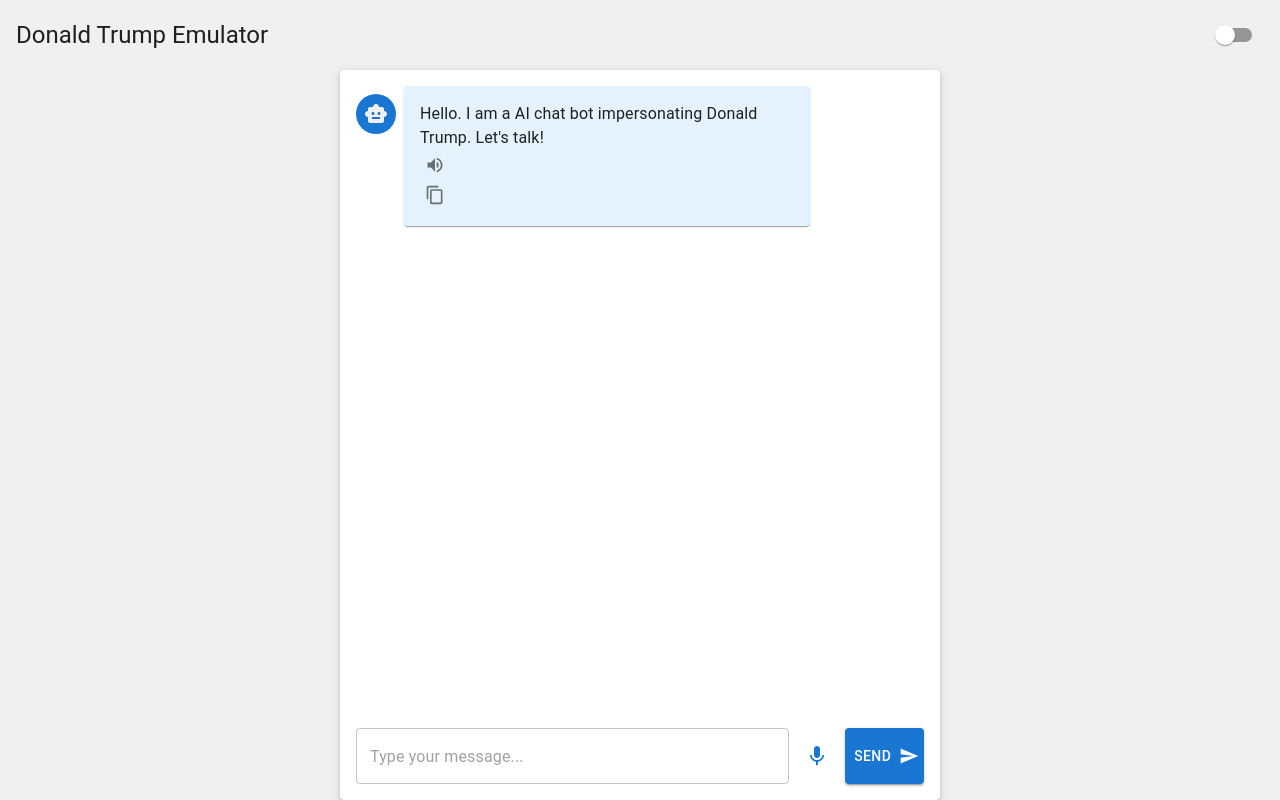
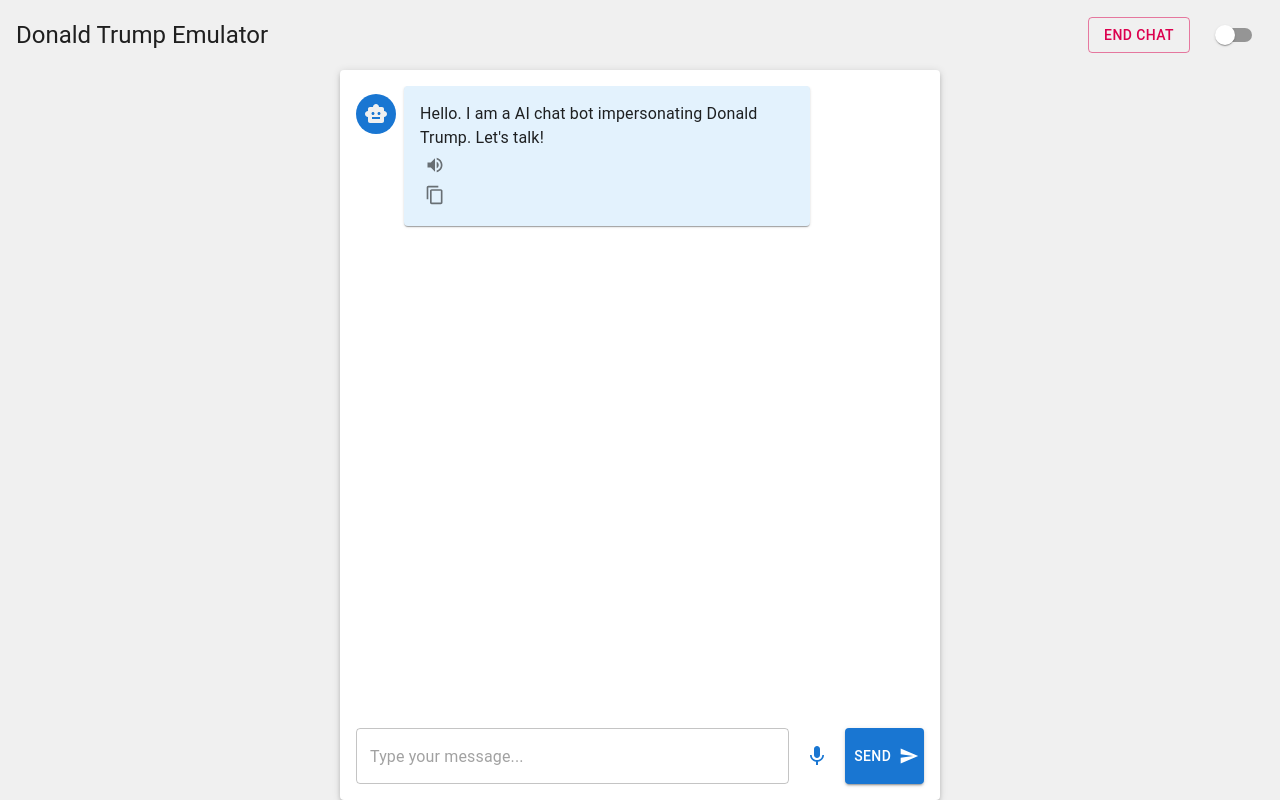
Before and after one commit to UrvikP/ventathought, a Next.js app: page /interface in a window 1280 px wide. Built offline with nearby package versions, Linux system fonts and the light colour scheme.

Commit message:
Fixed chat endpoints

```diff
--- a/app/api/chat/route.js
+++ b/app/api/chat/route.js
@@ -13,15 +13,19 @@
 `
 
 export async function POST(req){
+    // Get URL
+    const url = req.headers.get('URL')
+
     // Get openai client
-    const openai_client = await fetch("/api/getOpenAI", {
-        method: "POST",
-    })
+    const openai_client = new OpenAI()
+
+    console.log(url)
+    console.log(openai_client)
 
     // Get user message
     const data = await req.json()
 
-    const completion = await openai.chat.completions.create({
+    const completion = await openai_client.chat.completions.create({
         messages: [
             {
                 role: 'system',
--- a/app/api/getOpenAI/route.js
+++ /dev/null
@@ -1,6 +0,0 @@
-import { OpenAI } from "openai"
-
-export async function POST(req) {
-    const openai_client = new OpenAI()
-    return openai_client
-}
--- a/app/api/getPinecone/route.js
+++ /dev/null
@@ -1,9 +0,0 @@
-import { Pinecone } from "@pinecone-database/pinecone"
-
-export async function POST(req) {
-    const pc = new Pinecone({
-        apiKey: process.env.PINECONE_API_KEY,
-    });
-
-    return pc
-}
--- a/app/interface/page.js
+++ b/app/interface/page.js
@@ -15,8 +15,16 @@
 import useMediaQuery from '@mui/material/useMediaQuery';
 import { createTheme } from '@mui/material/styles';
 import VolumeUpIcon from '@mui/icons-material/VolumeUp';
+import { Button as MuiButton } from "@mui/material"; // Add this import
+
 
 export default function Home() {
+    const [currentURL, setCurrentURL] = useState('');
+
+    useEffect(() => {
+        setCurrentURL(window.location.href);
+    }, []);
+
     const [messages, setMessages] = useState([
       {
         role: 'assistant',
@@ -28,6 +36,7 @@
     const [darkMode, setDarkMode] = useState(false);
     const [isListening, setIsListening] = useState(false);
     const isMobile = useMediaQuery('(max-width:600px)');
+    const [userId, setUserId] = useState(Math.random().toString(36).substr(2, 9)); // Add this line
 
     const theme = createTheme({
       palette: {
@@ -62,6 +71,7 @@
           method: 'POST',
           headers: {
             'Content-Type': 'application/json',
+            'URL': currentURL,
           },
           body: JSON.stringify([...messages, { role: 'user', content: message }]),
         });
@@ -211,6 +221,43 @@
       }
     };
 
+    const endChat = async () => {
+      const chatHistory = messages.map(msg => `${msg.role}: ${msg.content}`).join('\n');
+
+      try {
+        const response = await fetch('/api/uploadChat', {
+          method: 'POST',
+          headers: {
+            'Content-Type': 'application/json',
+            'URL': currentURL,
+          },
+          body: JSON.stringify({
+            user_id: userId,
+            chat_history: chatHistory,
+          }),
+        });
+
+        if (!response.ok) {
+          throw new Error('Failed to upload chat history');
+        }
+
+        const result = await response.json();
+        alert(result.message);
+
+        // Reset the chat
+        setMessages([
+          {
+            role: 'assistant',
+            content: `Hello. I am a AI chat bot impersonating Donald Trump. Let's talk!`
+          }
+        ]);
+        setUserId(Math.random().toString(36).substr(2, 9));
+      } catch (error) {
+        console.error('Error ending chat:', error);
+        alert('Failed to save chat history. Please try again.');
+      }
+    };
+
     return (
       <ThemeProvider theme={theme}>
         <CssBaseline />
@@ -225,7 +272,17 @@
         >
           <Box sx={{ p: 2, display: 'flex', justifyContent: 'space-between', alignItems: 'center' }}>
             <Typography variant="h5">Donald Trump Emulator</Typography>
-            <Switch checked={darkMode} onChange={() => setDarkMode(!darkMode)} />
+            <Box>
+              <MuiButton
+                variant="outlined"
+                color="secondary"
+                onClick={endChat}
+                sx={{ mr: 2 }}
+              >
+                End Chat
+              </MuiButton>
+              <Switch checked={darkMode} onChange={() => setDarkMode(!darkMode)} />
+            </Box>
           </Box>
           <Paper
             elevation={3}
```
Also changed, not shown: app/api/uploadChat/route.js (+7 -6 lines).
